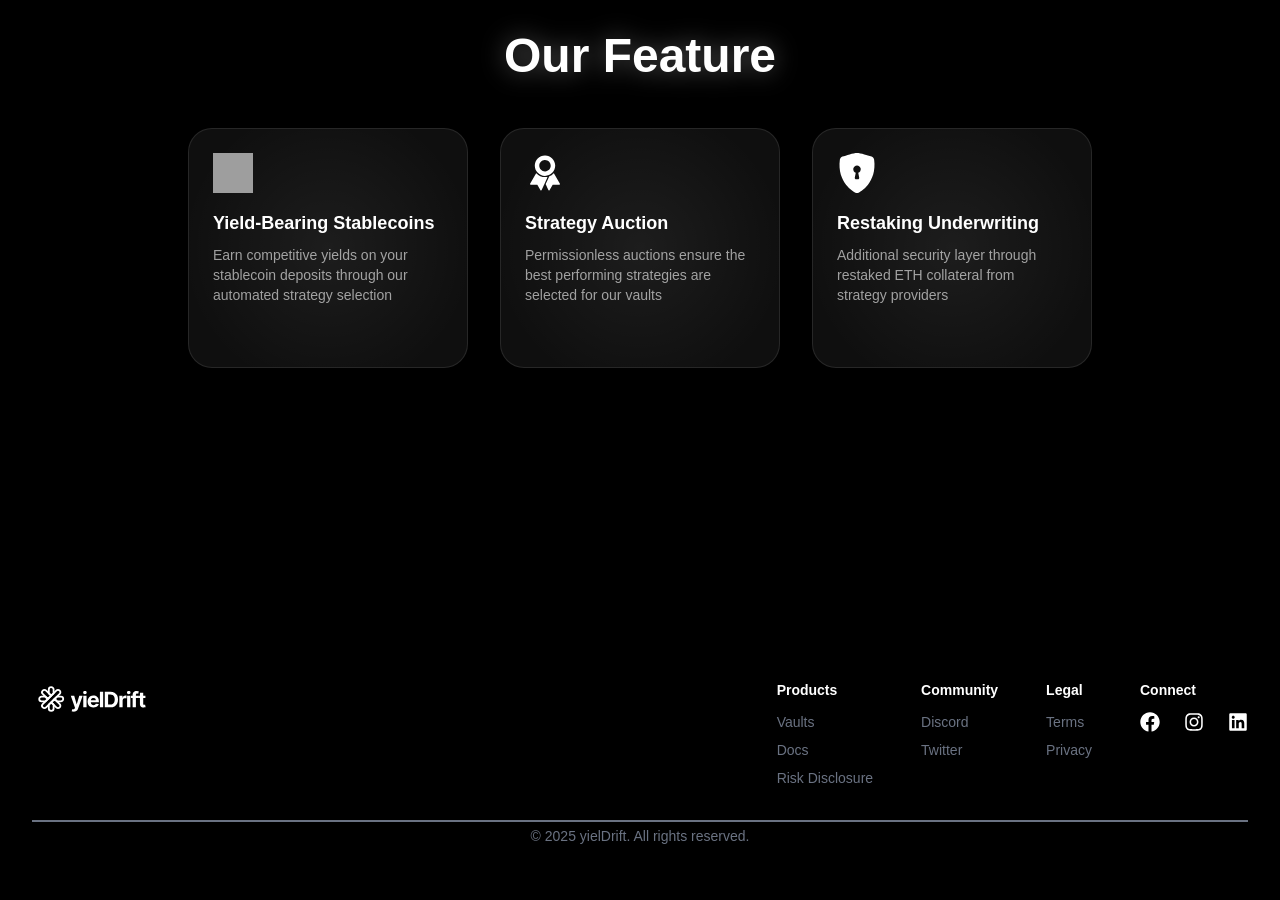
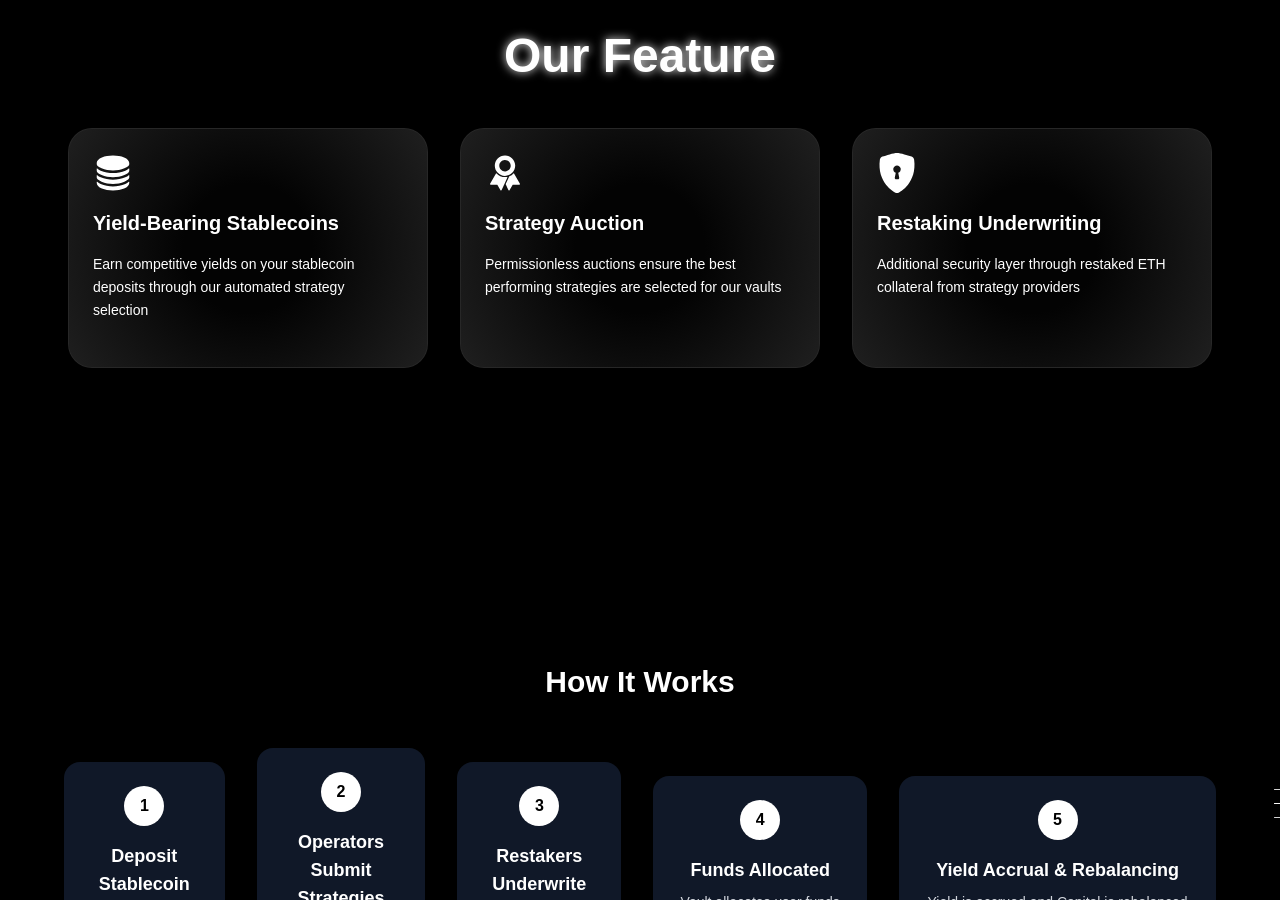
Before and after one commit to Lisk-Builder-Challenge/FE_, a Next.js app: page /test in a window 1280 px wide. Shown: the part 1900-2800 px from the top of the page. Before the commit the page ends 2774 px from the top, so only its background shows below. Built offline with nearby package versions, Linux system fonts and the light colour scheme; grey boxes are pictures that could not be loaded.

Commit message:
Pembuatan Landing Page pada local host:.../test

```diff
--- a/package.json
+++ b/package.json
@@ -12,6 +12,7 @@
     "@rainbow-me/rainbowkit": "^2.2.4",
     "@tanstack/react-query": "^5.74.4",
     "class-variance-authority": "^0.7.1",
+    "framer-motion": "^12.7.4",
     "lucide-react": "^0.503.0",
     "next": "15.3.1",
     "react": "^19.0.0",
--- /dev/null
+++ b/src/app/animasi/buttonLanding4.tsx
@@ -0,0 +1,21 @@
+import React from "react";
+import { cn } from "@/app/lib/utils";
+
+type ButtonProps = React.ButtonHTMLAttributes<HTMLButtonElement> & {
+  variant?: "default" | "secondary";
+};
+
+export function Button({ className, variant = "default", ...props }: ButtonProps) {
+  const baseStyle = "inline-flex items-center justify-center rounded-xl px-4 py-2 font-medium text-sm transition-colors";
+  const variants = {
+    default: "bg-white text-black hover:bg-gray-100",
+    secondary: "bg-gray-800 text-white hover:bg-gray-700 border border-gray-700",
+  };
+
+  return (
+    <button
+      className={cn(baseStyle, variants[variant], className)}
+      {...props}
+    />
+  );
+}
--- /dev/null
+++ b/src/app/animasi/cardLanding4.tsx
@@ -0,0 +1,22 @@
+import React from "react";
+import { cn } from "@/app/lib/utils"; // optional util function for classNames
+
+type CardProps = React.HTMLAttributes<HTMLDivElement>;
+
+export function Card({ className, ...props }: CardProps) {
+  return (
+    <div
+      className={cn("rounded-2xl border border-gray-800 bg-[#1a1a1a] shadow-lg", className)}
+      {...props}
+    />
+  );
+}
+
+export function CardContent({
+  className,
+  ...props
+}: React.HTMLAttributes<HTMLDivElement>) {
+  return (
+    <div className={cn("p-6", className)} {...props} />
+  );
+}
--- a/src/app/component/header.tsx
+++ b/src/app/component/header.tsx
@@ -3,7 +3,7 @@ import Image from 'next/image';
 
 const Header = () => {
   return (
-    <header className="bg-black shadow-md">
+    <header className="bg-black shadow-md text-white sticky top-0 z-50">
       <div className="max-w-7xl mx-auto px-4 sm:px-6 lg:px-8">
         <div className="relative flex items-center justify-between h-16">
           {/* Logo Section */}
--- /dev/null
+++ b/src/app/lib/utils.ts
@@ -0,0 +1,4 @@
+// lib/utils.ts
+export function cn(...classes: (string | undefined)[]) {
+    return classes.filter(Boolean).join(" ");
+  }
--- a/src/app/test/landingpage1.tsx
+++ b/src/app/test/landingpage1.tsx
@@ -4,9 +4,9 @@ import Image from 'next/image';
 
 const HeroSection = () => {
   return (
-    <section className="min-h-screen flex items-center justify-between bg-black text-white px-70 py-10 relative overflow-hidden">
+    <section className="min-h-screen flex items-center justify-between bg-black text-white px-35 py-10 relative overflow-hidden">
       <div className="max-w-3xl z-10">
-        <h1 className="text-4xl md:text-5xl lg:text-6xl leading-tight mb-10">
+        <h1 className="text-4xl md:text-5xl lg:text-4.5xl leading-tight mb-10">
           Decentralized Yield-Bearing <br />
           Stablecoins Powered by <br />
           Strategy Auctions
@@ -34,7 +34,7 @@ const HeroSection = () => {
         <img
           src= "/Globe Asset.svg"
           alt="globe"
-          className="w-[300px] md:w-[800px] h-auto opacity-70 object-contain translate-x-10 translate-y-10"
+          className="w-[300px] md:w-[575px] h-auto opacity-70 object-contain translate-x-40 translate-y-20"
         />
       </div>
     </section>
--- a/src/app/test/landingpage3.tsx
+++ b/src/app/test/landingpage3.tsx
@@ -12,7 +12,7 @@ const features: Feature[] = [
   {
     title: 'Yield-Bearing Stablecoins',
     description: 'Earn competitive yields on your stablecoin deposits through our automated strategy selection',
-    iconSrc: '/Yield-Bearing Stablecoins.svg', // ganti dengan path gambar kamu
+    iconSrc: '/Yield-Bearing Stabelcoin.svg',
   },
   {
     title: 'Strategy Auction',
@@ -30,25 +30,25 @@ export default function Features() {
   return (
     <section className="min-h-screen bg-black text-white flex flex-col items-center justify-center px-6 py-16">
       {/* Glowing Title */}
-      <h1 className="text-4xl md:text-5xl font-bold mb-12 text-white drop-shadow-[0_0_12px_rgba(255,255,255,0.35)] text-center">
+      <h1 className="text-4xl md:text-5xl font-bold mb-12 text-white drop-shadow-[0_0_5px_rgba(255,255,255,0.93)] text-center">
         Our Feature
       </h1>
 
       {/* Feature Cards */}
-      <div className="grid grid-cols-1 sm:grid-cols-2 md:grid-cols-3 gap-8">
+      <div className="grid grid-cols-1 sm:grid-cols-2 md:grid-cols-3 gap-8 max-w-6xl mx-auto">
         {features.map((feature) => (
           <div
             key={feature.title}
-            className="relative w-[280px] h-[240px] rounded-[24px] p-6 border border-white/10 shadow-lg backdrop-blur-md overflow-hidden bg-[#0f0f0f]"
+            className="relative w-full max-w-[360px] h-[240px] rounded-[24px] p-6 border border-white/10 shadow-lg backdrop-blur-md overflow-hidden bg-[#0f0f0f] hover:border-black/200 hover:w-[300px] transition-colors duration-75 "
           >
             {/* Inner Fading Effect */}
-            <div className="absolute inset-0 bg-[radial-gradient(circle_at_center,rgba(255,255,255,0.06),transparent_80%)] pointer-events-none z-0 rounded-[24px]" />
+            <div className="absolute inset-0 bg-[radial-gradient(circle_at_center,rgba(0,0,0,0.8)_30%,rgba(255,255,255,0.1)_120%)] pointer-events-none z-20 rounded-[20px] transition-all duration-300" />
 
             {/* Content */}
-            <div className="relative z-10 flex flex-col h-full">
+            <div className="relative z-20 flex flex-col h-full">
               <img src={feature.iconSrc} alt={feature.title} className="w-10 h-10 mb-4" />
-              <h3 className="text-white font-semibold text-lg mb-2">{feature.title}</h3>
-              <p className="text-sm text-white/60">{feature.description}</p>
+              <h3 className="text-white font-semibold text-xl mb-4">{feature.title}</h3>
+              <p className="text-sm text-gray hover:text-blue leading-relaxed">{feature.description}</p>
             </div>
           </div>
         ))}
--- /dev/null
+++ b/src/app/test/landingpage4.tsx
@@ -0,0 +1,56 @@
+import React from "react";
+
+const steps = [
+  {
+    id: 1,
+    title: "Deposit Stablecoin",
+    description: "Choose your preferred stablecoin vault"
+  },
+  {
+    id: 2,
+    title: "Operators Submit Strategies",
+    description: "Competitive yield strategies are proposed"
+  },
+  {
+    id: 3,
+    title: "Restakers Underwrite",
+    description: "Selected strategies are secured by ETH"
+  },
+  {
+    id: 4,
+    title: "Funds Allocated",
+    description: "Vault allocates user funds based on the selected strategy"
+  },
+  {
+    id: 5,
+    title: "Yield Accrual & Rebalancing",
+    description: "Yield is accrued and Capital is rebalanced into the new winning strategy or You can withdraw"
+  }
+];
+
+export default function HowItWorks() {
+  return (
+    <div className="bg-black text-white py-16 px-6">
+      <h2 className="text-center text-3xl font-bold mb-12">How It Works</h2>
+      <div className="flex flex-col md:flex-row justify-between items-center gap-8 max-w-6xl mx-auto">
+        {steps.map((step, index) => (
+          <div
+            key={step.id}
+            className="bg-gray-900 rounded-2xl shadow-lg p-6 flex flex-col items-center text-center max-w-xs"
+          >
+            <div className="w-10 h-10 rounded-full bg-white text-black flex items-center justify-center font-bold mb-4">
+              {step.id}
+            </div>
+            <h3 className="text-lg font-semibold mb-2">{step.title}</h3>
+            <p className="text-sm text-gray-300">{step.description}</p>
+            {index < steps.length - 1 && (
+              <span className="hidden md:block absolute right-0 transform translate-x-1/2 text-white text-xl">
+                →
+              </span>
+            )}
+          </div>
+        ))}
+      </div>
+    </div>
+  );
+}
--- /dev/null
+++ b/src/app/test/landingpage5.tsx
@@ -0,0 +1,71 @@
+import React from "react";
+import { Card, CardContent } from "@/app/animasi/cardLanding4";
+import { Button } from "@/app/animasi/buttonLanding4";
+import { ArrowRight } from "lucide-react";
+import { motion } from "framer-motion";
+import Image from "next/image";
+
+const vaults = [
+  {
+    name: "USD++ Vault",
+    icon: "/Video.svg",
+  },
+  {
+    name: "IDRX++ Vault",
+    icon: "/Video.svg",
+  },
+  {
+    name: "EUROC++ Vault",
+    icon: "/Video.svg",
+  },
+];
+
+export default function Vaults() {
+  return (
+    <div className="min-h-screen bg-black text-white flex flex-col items-center py-16 px-4">
+      <h1 className="text-5xl font-bold mb-16 text-center">Active Vaults</h1>
+
+      <div className="grid grid-cols-1 md:grid-cols-3 gap-10 w-full max-w-6xl">
+        {vaults.map((vault) => (
+          <Card
+            key={vault.name}
+            className="bg-gradient-to-b from-[#1e1e1e] to-[#111] border border-[#2a2a2a] rounded-2xl shadow-xl hover:shadow-2xl transition duration-300"
+          >
+            <CardContent className="p-6 flex flex-col items-start gap-6">
+              <div className="w-full h-20 bg-[#2d2d2d] rounded-2xl overflow-hidden relative">
+                <Image
+                  src={vault.icon}
+                  alt="vault background"
+                  layout="fill"
+                  objectFit="cover"
+                  className="rounded-lg opacity-60"
+                />
+                <div className="absolute inset-0 flex items-center justify-between px-4 text-sm text-gray-300">
+                  <span>PAYMENT</span>
+                </div>
+              </div>
+              <h2 className="text-xl font-semibold">{vault.name}</h2>
+              <Button variant="secondary" className="mt-auto">
+                Explore Vault <ArrowRight className="ml-2 w-4 h-4" />
+              </Button>
+            </CardContent>
+          </Card>
+        ))}
+      </div>
+
+      <div className="text-center mt-24">
+        <h2 className="text-2xl font-semibold mb-6">Supported Assets & Integrations</h2>
+        <div className="flex flex-wrap justify-center gap-4">
+          {[...Array(12)].map((_, i) => (
+            <div
+              key={i}
+              className="w-14 h-14 rounded-xl bg-[#1a1a1a] border border-gray-800 flex items-center justify-center text-white text-2xl"
+            >
+              📦
+            </div>
+          ))}
+        </div>
+      </div>
+    </div>
+  );
+}
--- a/src/app/test/page.tsx
+++ b/src/app/test/page.tsx
@@ -2,6 +2,8 @@ import React from 'react'
 import Landingpage1 from "@/app/test/landingpage1"
 import Landingpage2 from "@/app/test/landingpage2"
 import Landingpage3 from "@/app/test/landingpage3"
+import Landingpage4 from "@/app/test/landingpage4"
+import Landingpage5 from "@/app/test/landingpage5"
 
 const page = () => {
   return (
@@ -9,6 +11,8 @@ const page = () => {
       <Landingpage1/>
       <Landingpage2/>
       <Landingpage3/>
+      <Landingpage4/>
+      <Landingpage5/>
     </div>
   )
 }
```
Also changed, not shown: public/Video.svg (added), 1 other file (tests, documents, lock files or other folders).
